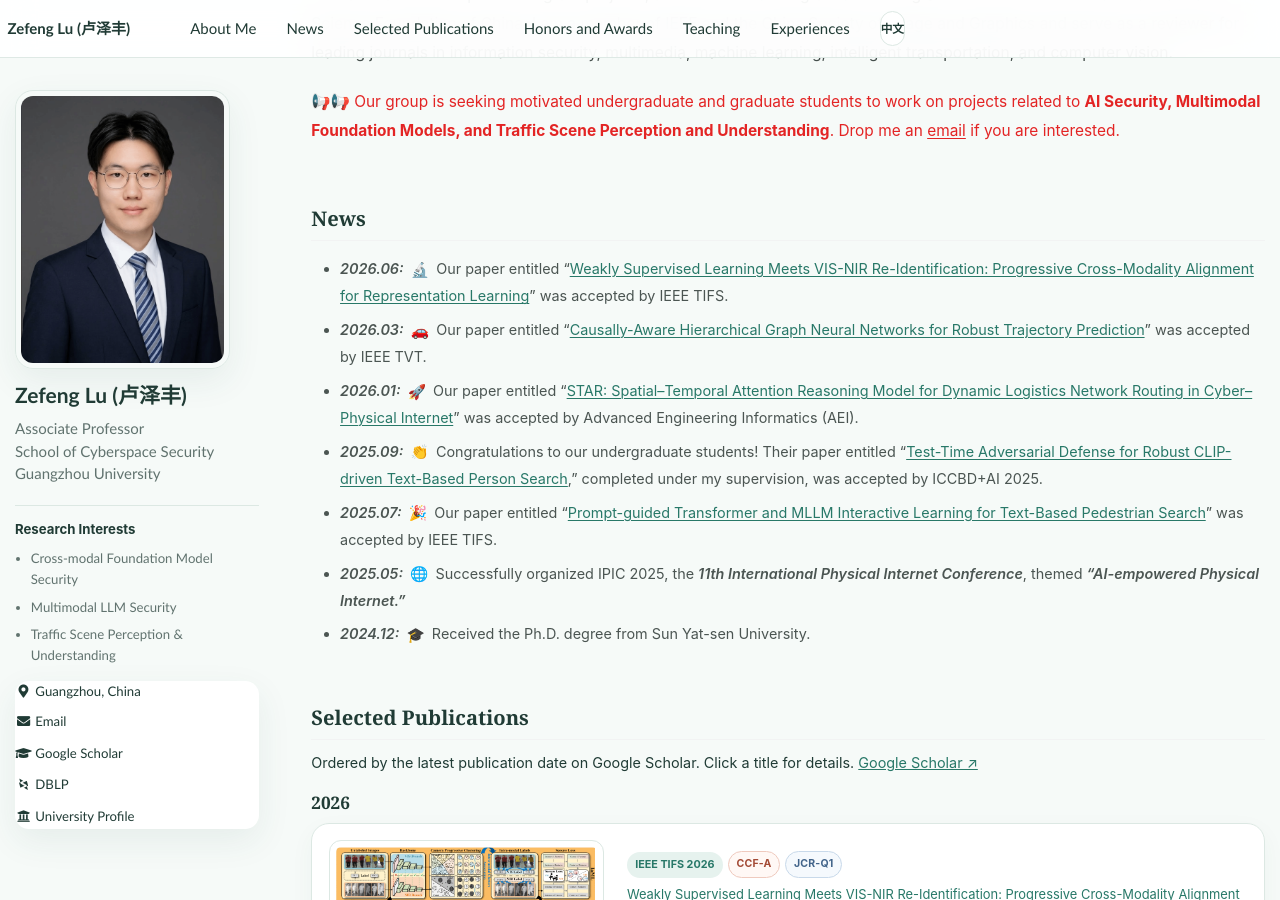
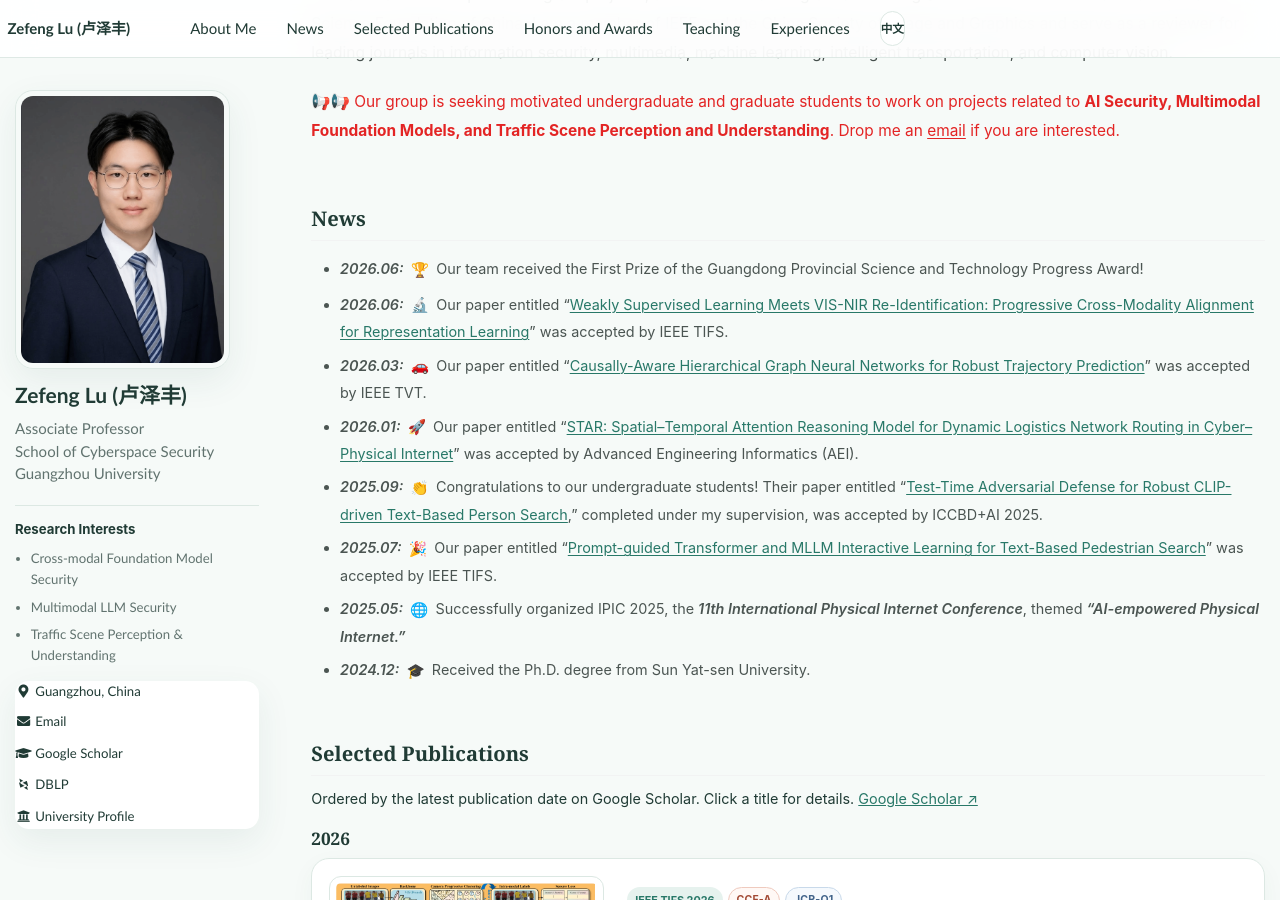
Before and after one commit to ZefengLU-GZHU/zefenglu-gzhu.github.io, a Jekyll site: the page built from _pages/about.md, in a window 1280 px wide and 900 px high, scrolled down 496 px. Built offline with Jekyll 4.4.1, drawn with Linux system fonts in a browser that asks for light colours; some web fonts are replaced; our own code applies the rules of GitHub Pages for plain Markdown files.

Commit message:
Add Guangdong science award news

```diff
--- a/_pages/about.md
+++ b/_pages/about.md
@@ -86,6 +86,7 @@ redirect_from:
 
 <div class="news-list lang-en" markdown="1">
 
+- ***2026.06:*** <span class="news-emoji" aria-hidden="true">🏆</span> Our team received the First Prize of the Guangdong Provincial Science and Technology Progress Award!
 - *2026.06:* <span class="news-emoji" aria-hidden="true">🔬</span> Our paper entitled “[Weakly Supervised Learning Meets VIS-NIR Re-Identification: Progressive Cross-Modality Alignment for Representation Learning](https://ieeexplore.ieee.org/abstract/document/11579411/)” was accepted by IEEE TIFS.
 - *2026.03:* <span class="news-emoji" aria-hidden="true">🚗</span> Our paper entitled “[Causally-Aware Hierarchical Graph Neural Networks for Robust Trajectory Prediction](https://ieeexplore.ieee.org/abstract/document/11427364/)” was accepted by IEEE TVT.
 - *2026.01:* <span class="news-emoji" aria-hidden="true">🚀</span> Our paper entitled “[STAR: Spatial–Temporal Attention Reasoning Model for Dynamic Logistics Network Routing in Cyber–Physical Internet](https://www.sciencedirect.com/science/article/pii/S1474034625007232)” was accepted by Advanced Engineering Informatics (AEI).
@@ -98,6 +99,7 @@ redirect_from:
 
 <div class="news-list lang-zh" markdown="1">
 
+- ***2026.06:*** <span class="news-emoji" aria-hidden="true">🏆</span> 团队获得广东省科技进步一等奖！
 - *2026.06:* <span class="news-emoji" aria-hidden="true">🔬</span> 论文《[Weakly Supervised Learning Meets VIS-NIR Re-Identification: Progressive Cross-Modality Alignment for Representation Learning](https://ieeexplore.ieee.org/abstract/document/11579411/)》被 IEEE TIFS 接收。
 - *2026.03:* <span class="news-emoji" aria-hidden="true">🚗</span> 论文《[Causally-Aware Hierarchical Graph Neural Networks for Robust Trajectory Prediction](https://ieeexplore.ieee.org/abstract/document/11427364/)》被 IEEE TVT 接收。
 - *2026.01:* <span class="news-emoji" aria-hidden="true">🚀</span> 论文《[STAR: Spatial–Temporal Attention Reasoning Model for Dynamic Logistics Network Routing in Cyber–Physical Internet](https://www.sciencedirect.com/science/article/pii/S1474034625007232)》被 Advanced Engineering Informatics（AEI）接收。
```
